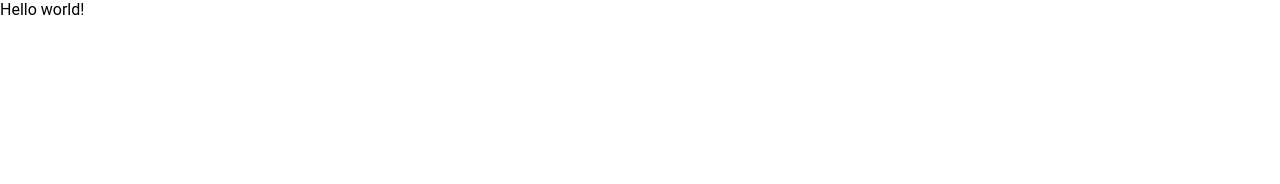
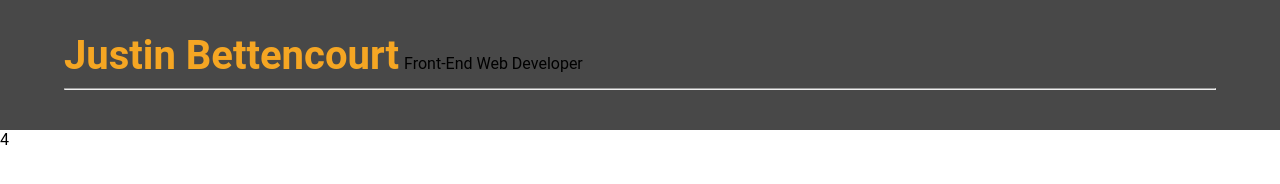
Before and after one commit to justinbettencourt/online-resume-project, a plain HTML site: page Lessons/frontend-nanodegree-resume-master/index.html in a window 1280 px wide. Drawn offline with Linux system fonts and the light colour scheme.

Commit message:
* Updates to the classes

```diff
--- a/Lessons/frontend-nanodegree-resume-master/index.html
+++ b/Lessons/frontend-nanodegree-resume-master/index.html
@@ -36,7 +36,7 @@ need to load. You'll see a lot of <link>s to CSS files for styles and
 </head>
 <body>
   <div id="main">
-    Hello world!   <!-- You'll be deleting this line in the course -->
+       <!-- You'll be deleting this line in the course -->
 
     <!--
     Everything from here to the <script> tag below is the skeleton of your
--- a/Lessons/frontend-nanodegree-resume-master/js/resumeBuilder.js
+++ b/Lessons/frontend-nanodegree-resume-master/js/resumeBuilder.js
@@ -1,3 +1,19 @@
-/*
-This is empty on purpose! Your code to build the resume will go here.
- */
+var name = "Justin Bettencourt";
+
+var role = "Front-End Web Developer"
+
+var age = 24;
+
+var email = "justinvbettencourt@live.ca";
+
+var newEmail = email.replace("live", "gmail");
+
+var formattedName = HTMLheaderName.replace("%data%", name);
+
+var formattedRole = HTMLheaderRole.replace("%data%", role);
+
+var skills = ["Skill 1", "Skill 2", "Skill 3", "Skill 4"];
+
+$("#header").append(formattedName);
+$("#header").append(formattedRole);
+$("#main").append(skills.length);
```
